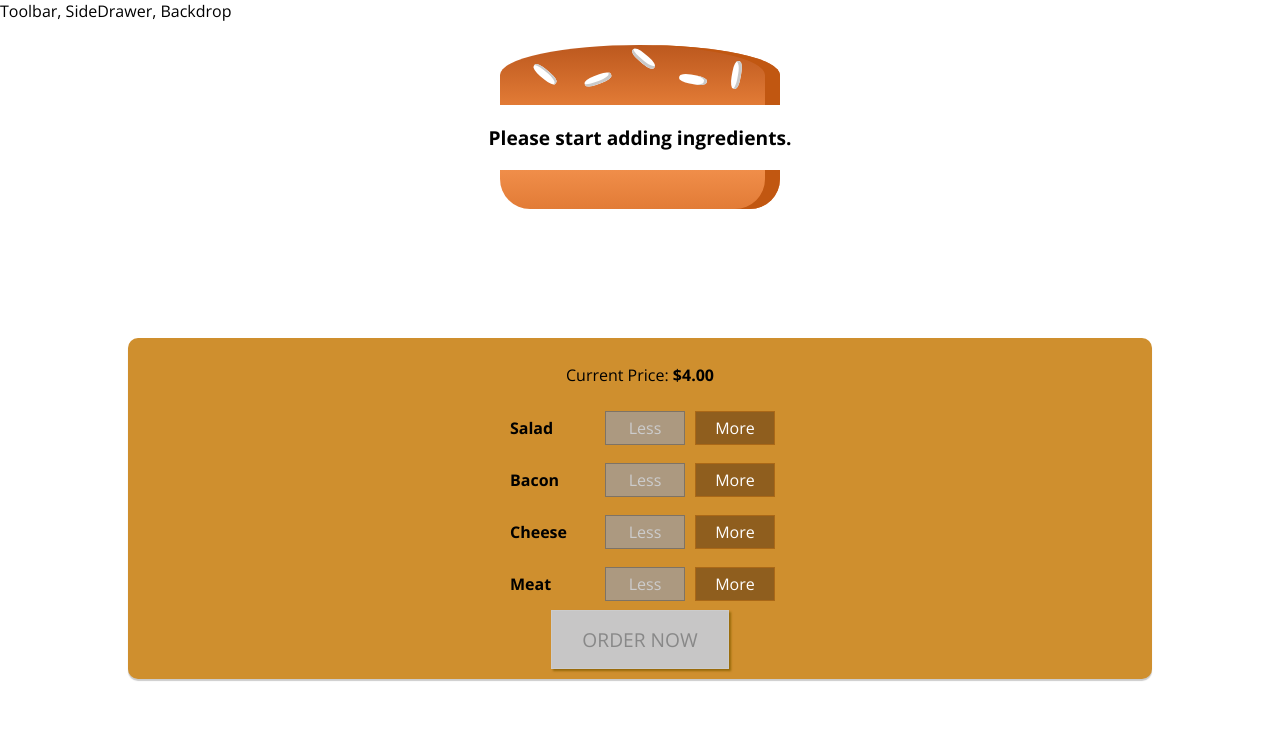
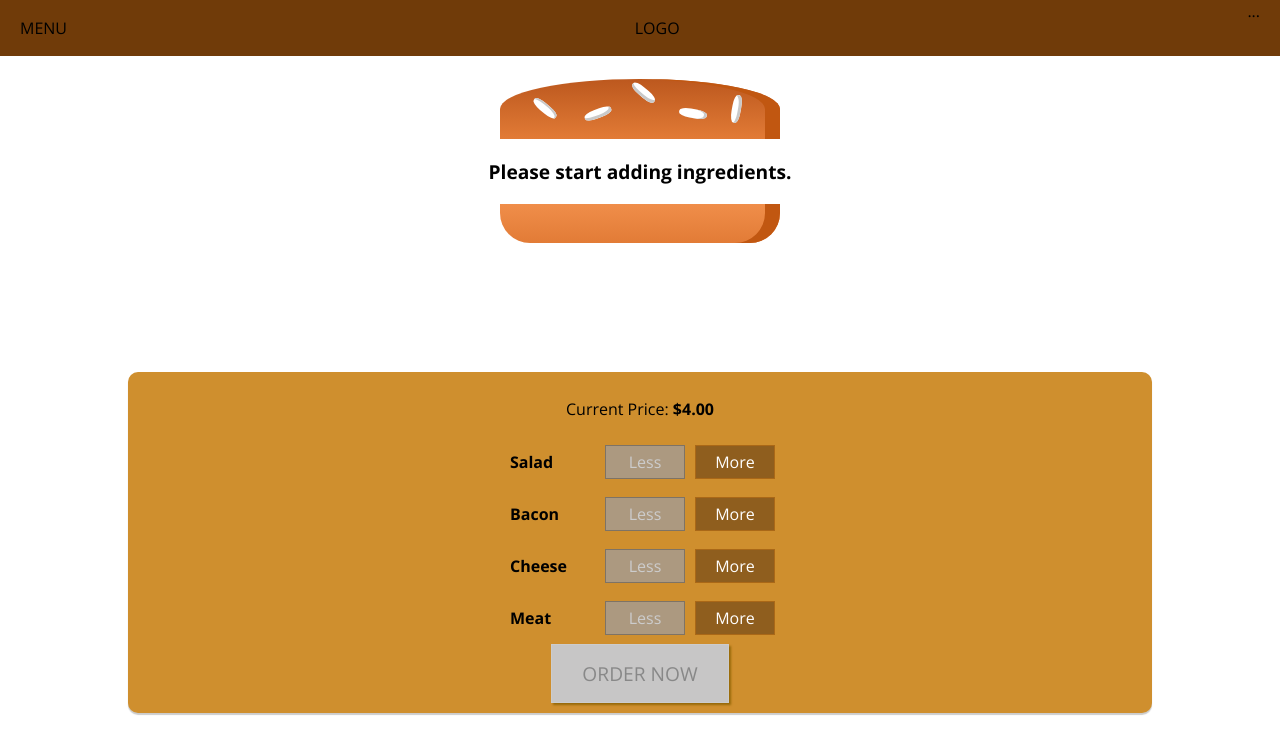
Before and after one commit to AndersonCossul/burger-react-app, a React app: page / in a window 1280 px wide. Shown: the top 754 px of the page. Built offline with nearby package versions, Linux system fonts and the light colour scheme.

Commit message:
Basic toolbar.

```diff
--- a/src/components/Layout/Layout.css
+++ b/src/components/Layout/Layout.css
@@ -1,3 +1,3 @@
 .Content {
-	margin-top: 16px;
+	margin-top: 72px;
 }
--- a/src/components/Layout/Layout.js
+++ b/src/components/Layout/Layout.js
@@ -1,10 +1,11 @@
 import React from 'react'
 import Auxi from '../../hoc/Auxi'
 import classes from './Layout.css'
+import Toolbar from '../Navigation/Toolbar/Toolbar'
 
 const layout = (props) => (
 	<Auxi>
-		<div>Toolbar, SideDrawer, Backdrop</div>
+		<Toolbar/>
 		<main className={classes.Content}>
 			{props.children}
 		</main>
--- /dev/null
+++ b/src/components/Navigation/Toolbar/Toolbar.css
@@ -0,0 +1,18 @@
+.Toolbar {
+	height: 56px;
+	width: 100%;
+	position: fixed;
+	top: 0;
+	left: 0;
+	background-color: #703b09;
+	display: flex;
+	justify-content: space-between;
+	align-items: center;
+	padding: 0 20px;
+	box-sizing: border-box;
+	z-index: 90;
+}
+
+.Toolbar nav {
+	height: 100%;
+}
--- /dev/null
+++ b/src/components/Navigation/Toolbar/Toolbar.js
@@ -0,0 +1,14 @@
+import React from 'react'
+import classes from './Toolbar.css'
+
+const toolbar = (props) => (
+	<header className={classes.Toolbar}>
+		<div>MENU</div>
+		<div>LOGO</div>
+		<nav>
+			...
+		</nav>
+	</header>
+)
+
+export default toolbar
```
